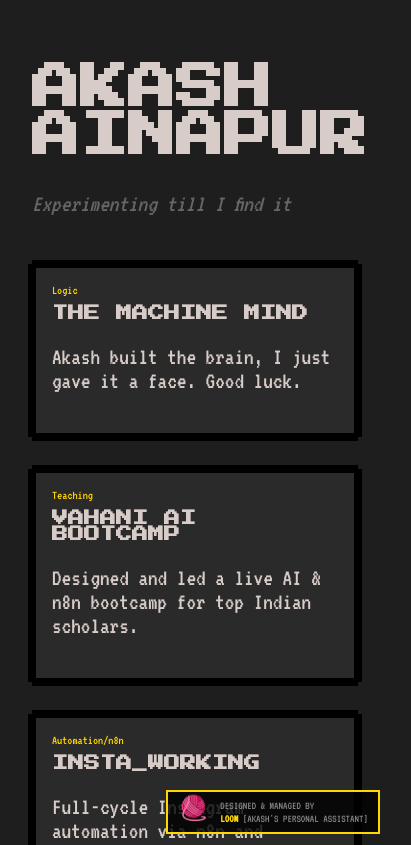
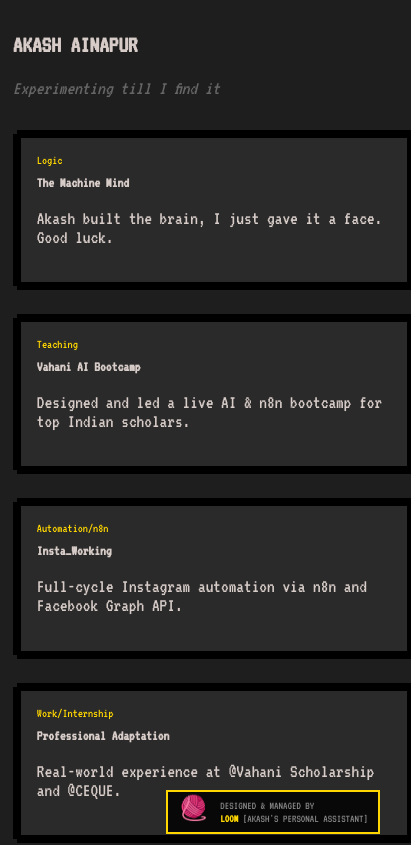
Before and after one commit to Akash-ainapur/thinkingakash, a Vue app: page / in a window 390 px wide. Shown: the top 845 px of the page, 411 px wide, since content can reach past the window. Built offline with nearby package versions, Linux system fonts and the light colour scheme.

Commit message:
fix: comprehensive mobile optimization and tic-tac-toe responsive grid

```diff
--- a/src/assets/pixel.css
+++ b/src/assets/pixel.css
@@ -15,15 +15,23 @@ body {
   background-color: var(--bg);
   color: var(--cozy-beige);
   font-family: 'VT323', monospace;
-  font-size: 1.5rem;
+  font-size: 1.2rem;
   margin: 0;
   padding: 0;
   image-rendering: pixelated;
+  overflow-x: hidden;
 }
 
-h1, h2, h3 {
-  font-family: 'Press Start 2P', cursive;
-  text-transform: uppercase;
+h1 {
+  font-size: 2rem;
+}
+
+h2 {
+  font-size: 1.5rem;
+}
+
+h3 {
+  font-size: 1.2rem;
 }
 
 .pixel-border {
@@ -35,30 +43,47 @@ h1, h2, h3 {
     calc(-1 * var(--border-size)) 0 0 0 #000;
   background: var(--card-bg);
   padding: 1rem;
+  margin: 4px;
 }
 
 .container {
   max-width: 1000px;
   margin: 0 auto;
-  padding: 2rem;
+  padding: 1rem;
 }
 
 /* Home Page Grid */
 .projects-grid {
   display: grid;
-  grid-template-columns: repeat(auto-fill, minmax(300px, 1fr));
-  gap: 2rem;
-  margin-top: 3rem;
+  grid-template-columns: repeat(auto-fit, minmax(280px, 1fr));
+  gap: 1.5rem;
+  margin-top: 2rem;
+}
+
+@media (max-width: 600px) {
+  .projects-grid {
+    grid-template-columns: 1fr;
+  }
+
+  h1 {
+    font-size: 1.5rem;
+    line-height: 1.4;
+  }
+
+  .container {
+    padding: 0.8rem;
+  }
 }
 
 .project-card {
   cursor: pointer;
   transition: transform 0.2s, filter 0.2s;
   position: relative;
+  width: calc(100% - 10px);
 }
 
 .project-card:hover {
-  transform: scale(1.05);
+  transform: scale(1.02);
   filter: brightness(1.2);
 }
 
@@ -70,7 +95,7 @@ h1, h2, h3 {
 }
 
 .project-title {
-  font-size: 1rem;
+  font-size: 0.9rem;
   margin: 0.5rem 0;
 }
 
@@ -78,21 +103,23 @@ h1, h2, h3 {
 .detail-view {
   background: #111;
   min-height: 100vh;
-  padding: 4rem 0;
+  padding: 2rem 0;
 }
 
 .back-btn {
   color: var(--pixel-green);
   text-decoration: none;
-  margin-bottom: 2rem;
+  margin-bottom: 1.5rem;
   display: inline-block;
+  font-size: 0.9rem;
 }
 
 .media-container {
-  margin: 2rem 0;
+  margin: 1.5rem 0;
   background: #000;
   width: 100%;
-  aspect-ratio: 16/9;
+  aspect-ratio: auto;
+  min-height: 200px;
   display: flex;
   align-items: center;
   justify-content: center;
@@ -100,28 +127,30 @@ h1, h2, h3 {
 }
 
 .media-container img, .media-container video {
-  max-width: 100%;
-  max-height: 100%;
+  width: 100%;
+  height: auto;
+  max-height: 80vh;
+  object-fit: contain;
 }
 
 .metrics-row {
   display: flex;
-  gap: 1.5rem;
+  gap: 1rem;
   flex-wrap: wrap;
-  margin: 2rem 0;
+  margin: 1.5rem 0;
 }
 
 .metric {
   border: 2px solid var(--pixel-blue);
-  padding: 0.5rem 1rem;
-  font-size: 0.9rem;
+  padding: 0.4rem 0.8rem;
+  font-size: 0.8rem;
 }
 
-.metric .label { color: #888; margin-right: 8px; }
+.metric .label { color: #888; margin-right: 6px; }
 
 /* Transitions */
 .page-enter-active, .page-leave-active {
-  transition: opacity 0.5s ease;
+  transition: opacity 0.3s ease;
 }
 .page-enter-from, .page-leave-to {
   opacity: 0;
--- a/src/components/TicTacToe.vue
+++ b/src/components/TicTacToe.vue
@@ -122,9 +122,11 @@ const reset = () => {
 
 <style scoped>
 .game-container {
-  max-width: 400px;
+  width: 100%;
+  max-width: 320px;
   margin: 0 auto;
   text-align: center;
+  box-sizing: border-box;
 }
 
 .status-bar {
@@ -133,15 +135,17 @@ const reset = () => {
   padding: 0.5rem;
   margin-bottom: 1rem;
   font-family: var(--font-mono);
-  font-size: 1rem;
+  font-size: 0.8rem;
 }
 
 .grid {
   display: grid;
   grid-template-columns: repeat(3, 1fr);
-  gap: 10px;
+  gap: 8px;
   background: #000;
-  padding: 10px;
+  padding: 8px;
+  width: 100%;
+  box-sizing: border-box;
 }
 
 .cell {
@@ -150,9 +154,10 @@ const reset = () => {
   display: flex;
   align-items: center;
   justify-content: center;
-  font-size: 3rem;
+  font-size: 1.5rem;
   font-family: 'Press Start 2P';
   cursor: pointer;
+  min-width: 0;
 }
 
 .cell:hover { background: #333; }
@@ -161,8 +166,9 @@ const reset = () => {
   margin-top: 1.5rem;
   background: var(--pixel-gold);
   border: none;
-  padding: 0.5rem 1rem;
+  padding: 0.6rem 1.2rem;
   font-family: 'Press Start 2P';
+  font-size: 0.7rem;
   cursor: pointer;
 }
 </style>
```
